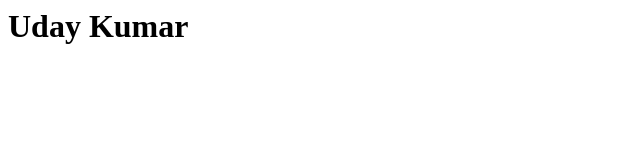
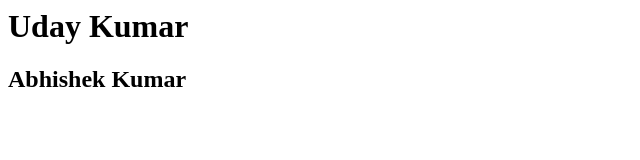
Before and after one commit to abhishek-kr03/Notes, a plain HTML site: page index.html in a window 1280 px wide. Shown: the whole page, without its empty margins (0-640 px from the left). Drawn offline with Linux system fonts and the light colour scheme.

Commit message:
name added

```diff
--- a/index.html
+++ b/index.html
@@ -1 +1,2 @@
 <h1> Uday Kumar </h1>
+<h2>Abhishek Kumar</h2>
```
